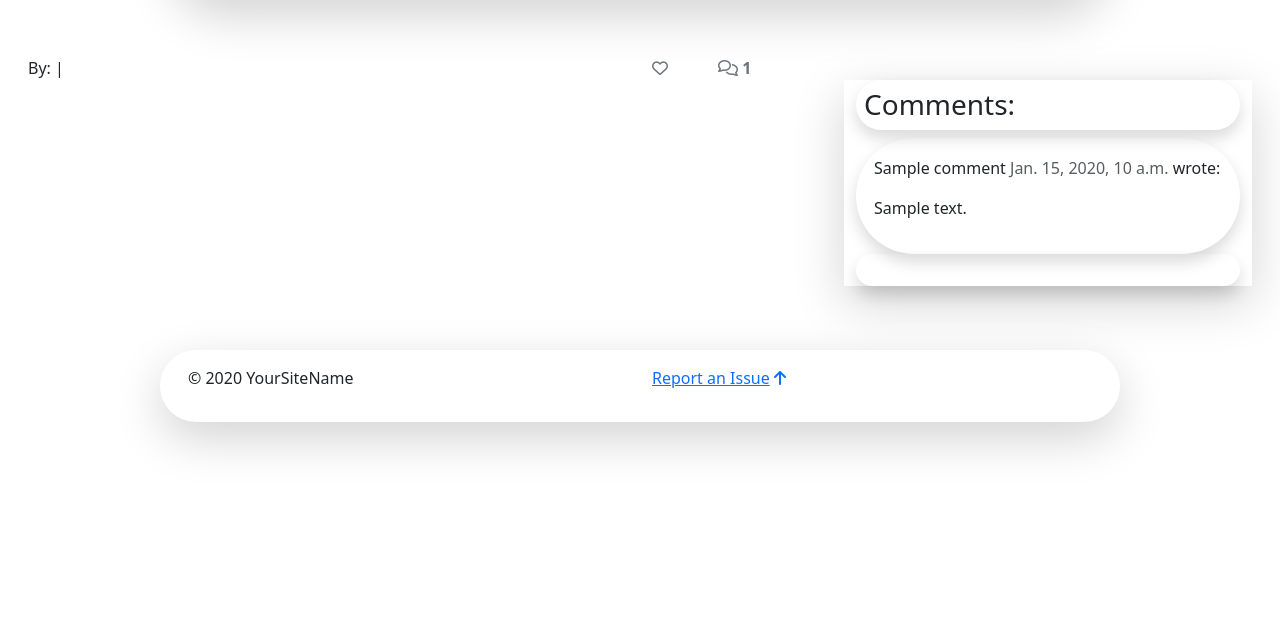
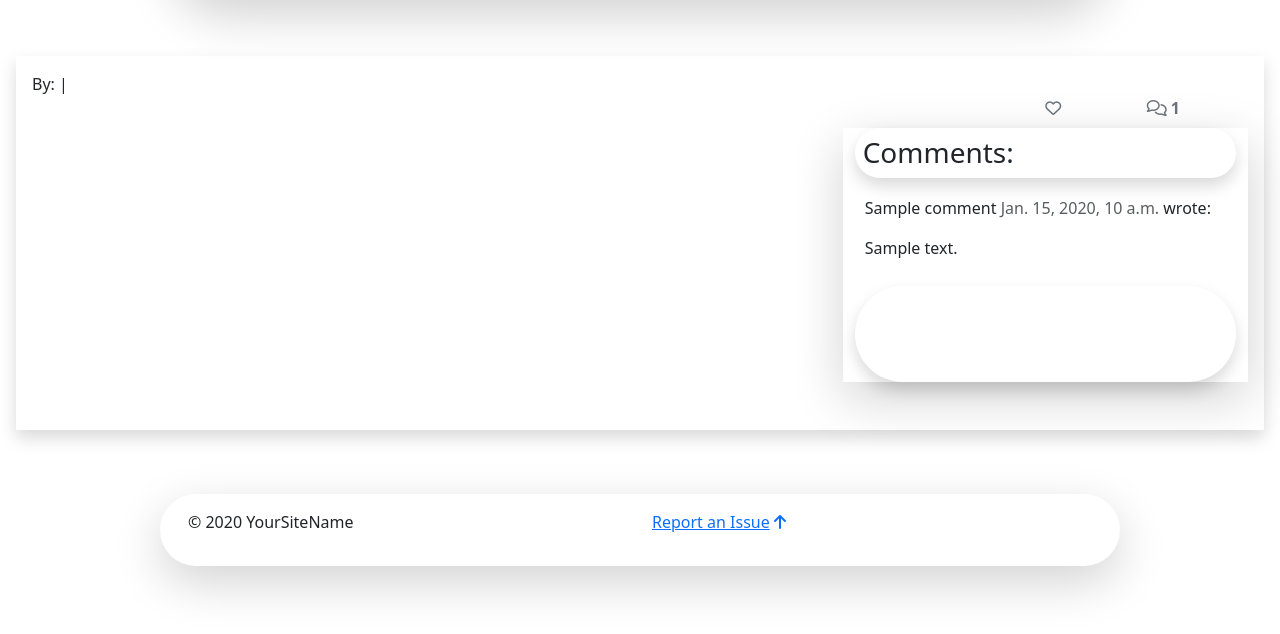
Before and after one commit to Stayin-blick/The-Spark, a Django app: template templates/post_details.html in a window 1280 px wide. Shown: the part 112-746 px from the top of the page. Run offline with Django 3.2, Linux system fonts and the light colour scheme; tables that the repository leaves empty hold one stand-in row (values such as "Sample post"); the template is opened without the code that fills it: values that come from a table or form of the project are taken from there, most other values are stand-ins (such as "Sample title", 1, 10 or a date in 2020); some libraries are stand-ins or nearby versions.

Commit message:
styling changes

```diff
--- a/templates/post_details.html
+++ b/templates/post_details.html
@@ -1,6 +1,6 @@
 {% extends 'base.html' %} {% block content %} {% load crispy_forms_tags %}
 
-<div class="container-fluid">
+<div class="container-fluid p-3 shadow main-bg">
     <!-- Row that spans across the screen -->
     <div class="row">
         <div class="col">{{ post.title }}</div>
@@ -12,7 +12,7 @@
             <!-- Content for the left column -->
             By: {{ post.author }} | {{ post.created_date}}
         </div>
-        <div class="d-inline-flex col gap-3">
+        <div class="d-flex justify-content-end mb-2">
             <!-- Content for the right column -->
             <div class="col-1">
                 {% if user.is_authenticated %}
@@ -53,7 +53,7 @@
                 <!-- Content for the right column-->
                 <!-- Comments-->
                 <h3 class="p-2 rounded-pill shadow">Comments:</h3>
-                <div class="card-body p-2 rounded-pill shadow main-bg">
+                <div class="card-body">
                     <!-- We want a for loop inside the tags to iterate through each comment in comments -->
                     {% for comment in comments %}
                     <div class="comments" style="padding: 10px">
@@ -71,7 +71,7 @@
                 <div class="row mt-auto">
                     <div class="col-12">
                         <!-- Content for the new row (20% of the column) -->
-                        <div class="p-3 rounded-pill shadow main-bg">
+                        <div class="p-5 rounded-pill text-center shadow main-bg">
                             <!-- Content goes here -->
                             <!-- This div will take up 20% of the column width -->
                             {% if commented %}
@@ -81,7 +81,7 @@
                             {% else %} {% if user.is_authenticated %}
                             <h3>Leave a comment:</h3>
                             <p>Posting as: {{ user.username }}</p>
-                            <form method="post" style="margin-top: 1.3em">
+                            <form method="post">
                                 {{ comment_form | crispy }} {% csrf_token %}
                                 <button type="submit" class="btn btn-signup btn-lg">
                                     Submit
@@ -91,11 +91,12 @@
                         </div>
                     </div>
                 </div>
+
             </div>
         </div>
 
         <!-- Another row -->
-        <div class="row">
+        <div class="row p-3">
             <div class="col">
                 <!-- Content for the row -->
                 <!-- Add your content here -->
```
